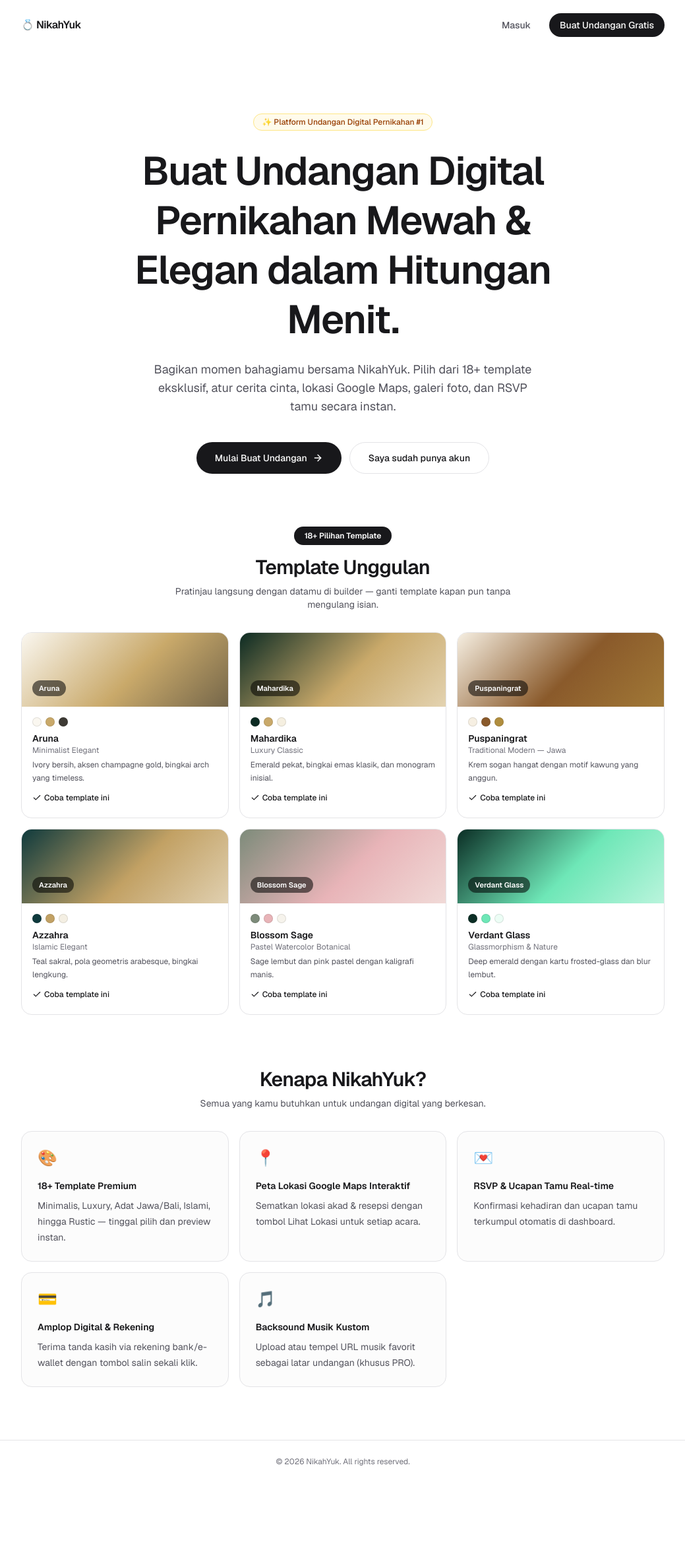
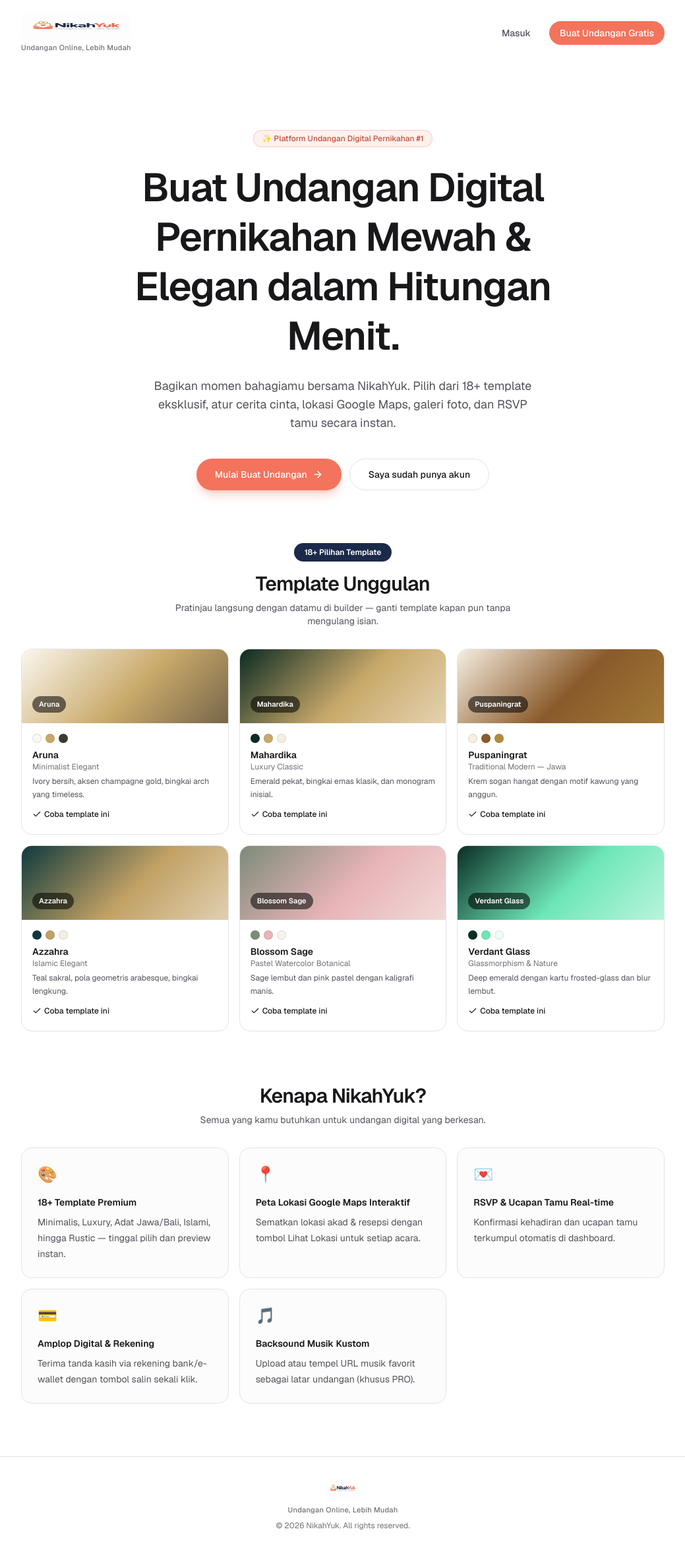
Before and after one commit to aldipirmansyah666/micro-landing-builder, a Next.js app: page / in a window 1280 px wide. Shown: the whole page at 66% size, without its empty margins (120-1159 px from the left). Before the commit the page ends 2247 px from the top, so only its background shows below. Built offline with nearby package versions, Linux system fonts and the light colour scheme; no server answers.

Commit message:
feat: rebrand landing page to NikahYuk

```diff
--- a/app/page.tsx
+++ b/app/page.tsx
@@ -1,4 +1,5 @@
 import Link from "next/link";
+import Image from "next/image";
 import { Suspense } from "react";
 import { Show, UserButton } from "@clerk/nextjs";
 import { ArrowRight, Check } from "lucide-react";
@@ -55,15 +56,25 @@
     <div className="flex min-h-screen flex-col bg-white font-sans text-zinc-900 dark:bg-black dark:text-zinc-50">
       {/* Navbar */}
       <header className="mx-auto flex w-full max-w-5xl items-center justify-between px-6 py-5">
-        <Link href="/" className="text-base font-semibold tracking-tight">
-          💍 NikahYuk
+        <Link href="/" className="flex flex-col gap-1" aria-label="NikahYuk — beranda">
+          <Image
+            src="/logo-nikahyuk.png"
+            alt="NikahYuk"
+            width={200}
+            height={100}
+            priority
+            className="h-10 w-auto dark:rounded-lg dark:bg-white dark:px-2 dark:py-1"
+          />
+          <span className="text-[11px] font-medium tracking-wide text-zinc-500 dark:text-zinc-400">
+            Undangan Online, Lebih Mudah
+          </span>
         </Link>
         <nav className="flex items-center gap-3">
           <Suspense
             fallback={
               <Link
                 href="/dashboard"
-                className="rounded-full bg-zinc-900 px-4 py-2 text-sm font-medium text-white dark:bg-zinc-50 dark:text-zinc-900"
+                className="rounded-full bg-[#F4735C] px-4 py-2 text-sm font-medium text-white hover:bg-[#E15F47]"
               >
                 Buat Undangan Gratis
               </Link>
@@ -78,7 +89,7 @@
               </Link>
               <Link
                 href="/dashboard"
-                className="rounded-full bg-zinc-900 px-4 py-2 text-sm font-medium text-white transition-colors hover:bg-zinc-700 dark:bg-zinc-50 dark:text-zinc-900 dark:hover:bg-zinc-200"
+                className="rounded-full bg-[#F4735C] px-4 py-2 text-sm font-medium text-white transition-colors hover:bg-[#E15F47]"
               >
                 Buat Undangan Gratis
               </Link>
@@ -86,7 +97,7 @@
             <Show when="signed-in">
               <Link
                 href="/dashboard"
-                className="rounded-full bg-zinc-900 px-4 py-2 text-sm font-medium text-white transition-colors hover:bg-zinc-700 dark:bg-zinc-50 dark:text-zinc-900 dark:hover:bg-zinc-200"
+                className="rounded-full bg-[#F4735C] px-4 py-2 text-sm font-medium text-white transition-colors hover:bg-[#E15F47]"
               >
                 Buat Undangan Gratis
               </Link>
@@ -98,7 +109,7 @@
 
       {/* Hero */}
       <main className="mx-auto flex w-full max-w-5xl flex-1 flex-col items-center px-6 pt-16 pb-20 text-center sm:pt-24">
-        <span className="mb-6 inline-flex items-center gap-2 rounded-full border border-amber-200 bg-amber-50 px-3 py-1 text-xs font-medium text-amber-800 dark:border-amber-900 dark:bg-amber-950 dark:text-amber-300">
+        <span className="mb-6 inline-flex items-center gap-2 rounded-full border border-[#F4735C]/30 bg-[#F4735C]/10 px-3 py-1 text-xs font-medium text-[#C24E38] dark:border-[#F4735C]/40 dark:bg-[#F4735C]/10 dark:text-[#F49A86]">
           ✨ Platform Undangan Digital Pernikahan #1
         </span>
         <h1 className="max-w-3xl text-4xl leading-tight font-semibold tracking-tight sm:text-6xl">
@@ -114,7 +125,7 @@
             fallback={
               <Link
                 href="/dashboard"
-                className="inline-flex h-12 items-center justify-center gap-2 rounded-full bg-zinc-900 px-7 text-sm font-medium text-white dark:bg-zinc-50 dark:text-zinc-900"
+                className="inline-flex h-12 items-center justify-center gap-2 rounded-full bg-[#F4735C] px-7 text-sm font-medium text-white shadow-lg shadow-[#F4735C]/30 hover:bg-[#E15F47]"
               >
                 Mulai Buat Undangan
                 <ArrowRight className="h-4 w-4" />
@@ -124,7 +135,7 @@
             <Show when="signed-out">
               <Link
                 href="/sign-up"
-                className="inline-flex h-12 items-center justify-center gap-2 rounded-full bg-zinc-900 px-7 text-sm font-medium text-white transition-colors hover:bg-zinc-700 dark:bg-zinc-50 dark:text-zinc-900 dark:hover:bg-zinc-200"
+                className="inline-flex h-12 items-center justify-center gap-2 rounded-full bg-[#F4735C] px-7 text-sm font-medium text-white shadow-lg shadow-[#F4735C]/30 transition-colors hover:bg-[#E15F47]"
               >
                 Mulai Buat Undangan
                 <ArrowRight className="h-4 w-4" />
@@ -139,7 +150,7 @@
             <Show when="signed-in">
               <Link
                 href="/dashboard"
-                className="inline-flex h-12 items-center justify-center gap-2 rounded-full bg-zinc-900 px-7 text-sm font-medium text-white transition-colors hover:bg-zinc-700 dark:bg-zinc-50 dark:text-zinc-900 dark:hover:bg-zinc-200"
+                className="inline-flex h-12 items-center justify-center gap-2 rounded-full bg-[#F4735C] px-7 text-sm font-medium text-white shadow-lg shadow-[#F4735C]/30 transition-colors hover:bg-[#E15F47]"
               >
                 Mulai Buat Undangan
                 <ArrowRight className="h-4 w-4" />
@@ -150,7 +161,7 @@
 
         {/* Showcase template */}
         <section className="mt-20 w-full text-center">
-          <span className="inline-flex items-center rounded-full bg-zinc-900 px-4 py-1.5 text-xs font-semibold text-white dark:bg-zinc-50 dark:text-zinc-900">
+          <span className="inline-flex items-center rounded-full bg-[#1B2A4A] px-4 py-1.5 text-xs font-semibold text-white">
             18+ Pilihan Template
           </span>
           <h2 className="mt-4 text-2xl font-semibold tracking-tight sm:text-3xl">
@@ -233,8 +244,22 @@
       </main>
 
       {/* Footer */}
-      <footer className="border-t border-zinc-200 py-6 text-center text-xs text-zinc-500 dark:border-zinc-800 dark:text-zinc-500">
-        © 2026 NikahYuk. All rights reserved.
+      <footer className="border-t border-zinc-200 py-8 dark:border-zinc-800">
+        <div className="mx-auto flex w-full max-w-5xl flex-col items-center gap-2 px-6 text-center">
+          <Image
+            src="/logo-nikahyuk.png"
+            alt="NikahYuk"
+            width={160}
+            height={80}
+            className="h-8 w-auto dark:rounded-lg dark:bg-white dark:px-2 dark:py-1"
+          />
+          <p className="text-[11px] font-medium tracking-wide text-zinc-500 dark:text-zinc-400">
+            Undangan Online, Lebih Mudah
+          </p>
+          <p className="text-xs text-zinc-500 dark:text-zinc-500">
+            © 2026 NikahYuk. All rights reserved.
+          </p>
+        </div>
       </footer>
     </div>
   );
```
Also changed, not shown: public/logo-nikahyuk.png (added).
